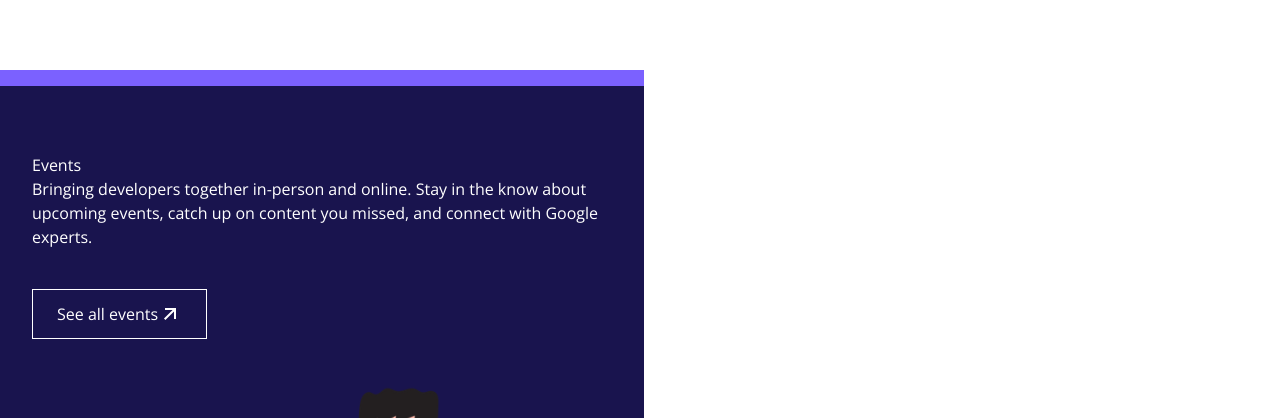
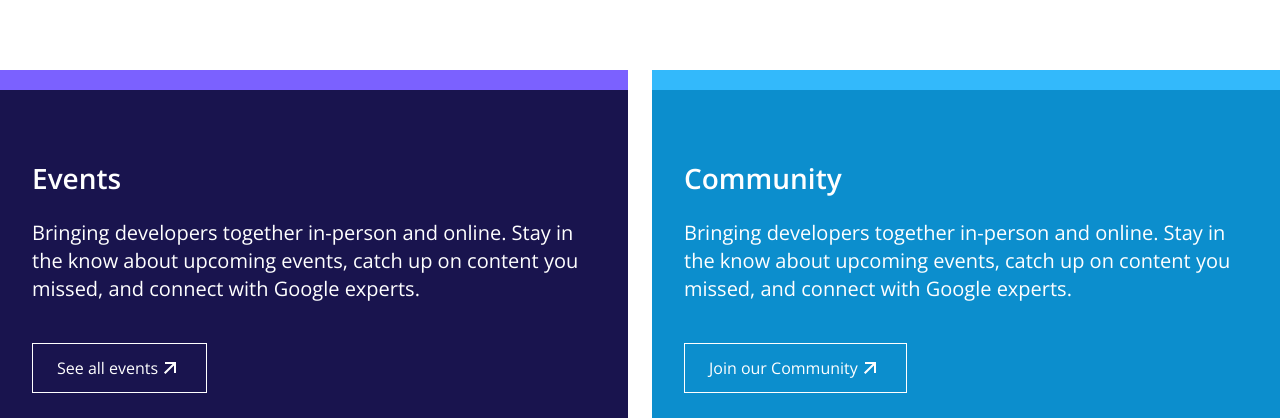
Before and after one commit to ehma90/Pebble, a React (Vite) app: page / in a window 1280 px wide. Shown: the part 1502-1920 px from the top of the page. Built offline with nearby package versions, Linux system fonts and the light colour scheme.

Commit message:
Update Group component

```diff
--- a/package.json
+++ b/package.json
@@ -9,6 +9,7 @@
     "preview": "vite preview"
   },
   "dependencies": {
+    "aos": "^2.3.4",
     "react": "^18.2.0",
     "react-dom": "^18.2.0",
     "react-icons": "^4.7.1",
--- a/src/App.jsx
+++ b/src/App.jsx
@@ -3,8 +3,10 @@
 import './style/style.css'
 import Programmes from "./component/Programmes"
 import Group from "./component/Group"
+import AOS from 'aos';
 
 function App() {
+  AOS.init()
 
   return (
     <>
--- a/src/component/Group.jsx
+++ b/src/component/Group.jsx
@@ -1,5 +1,6 @@
 import { RiArrowRightUpLine } from "react-icons/ri";
 import eventImg from '../assets/eventImg.svg'
+import communityImg from '../assets/communityImg.svg'
 
 function Group() {
   return (
@@ -7,10 +8,10 @@
       <div className="container mx-auto">
         <div className="flex gap-x-6">
           <div className="w-[644px]">
-            <div className="h-4 bg-[#7B61FF]"></div>
+            <div className="h-5 bg-[#7B61FF]"></div>
             <div className="bg-[#19144E] pt-[67px] px-[32px]">
-              <h3>Events</h3>
-              <p>
+              <h3 className="text-[28px] font-semibold">Events</h3>
+              <p className="text-xl mt-5">
                 Bringing developers together in-person and online. Stay in the
                 know about upcoming events, catch up on content you missed, and
                 connect with Google experts.
@@ -19,8 +20,27 @@
               See all events <RiArrowRightUpLine className="text-2xl" />
               </button>
 
-              <div>
+              <div className="">
                   <img src={eventImg} alt="event" />
+              </div>
+            </div>
+          </div>
+
+          <div className="w-[644px]">
+            <div className="h-5 bg-[#33B9FB]"></div>
+            <div className="bg-[#0C8ECD] pt-[67px] px-[32px]">
+              <h3 className="text-[28px] font-semibold">Community</h3>
+              <p className="text-xl mt-5">
+                Bringing developers together in-person and online. Stay in the
+                know about upcoming events, catch up on content you missed, and
+                connect with Google experts.
+              </p>
+              <button className="flex items-center border border-white py-3 px-[24px] mt-[40px] mb-[120px]">
+              Join our Community <RiArrowRightUpLine className="text-2xl" />
+              </button>
+
+              <div className="">
+                  <img src={communityImg} alt="community" />
               </div>
             </div>
           </div>
--- a/src/component/Hero.jsx
+++ b/src/component/Hero.jsx
@@ -11,6 +11,7 @@
 import "../style/style.css";
 
 export function Hero() {
+
   return (
     <div className="hero-section">
       <div className="container mx-auto">
@@ -28,8 +29,18 @@
               Get a skill <RiArrowRightUpLine className="w-5 h-5 ml-2" />
             </button>
           </div>
-          <div className="grid gap-x-6 grid-cols-3 py-[97px]">
-            <div className="flex flex-col gap-y-5">
+          <div
+            className="grid gap-x-6 grid-cols-3 py-[97px]"
+            data-aos="fade-in"
+            data-aos-offset="200"
+            data-aos-delay="50"
+          >
+            <div
+              className="flex flex-col gap-y-5"
+              data-aos="flip-down"
+              data-aos-offset="200"
+              data-aos-delay="50"
+            >
               <img src={heroImg} alt="heroGrid" />
               <img src={heroImg2} alt="heroGrid" />
               <img src={heroImg3} alt="heroGrid" />
--- a/src/style/style.css
+++ b/src/style/style.css
@@ -21,7 +21,7 @@
 
 /* Hero Section */
 .hero-section{
-    background-image: url('public/herobg.svg');
+    background-image: url('../assets/herobg.svg');
     background-size: cover;
     background-repeat: no-repeat;
 }
```
Also changed, not shown: 1 other file (tests, documents, lock files or other folders).
